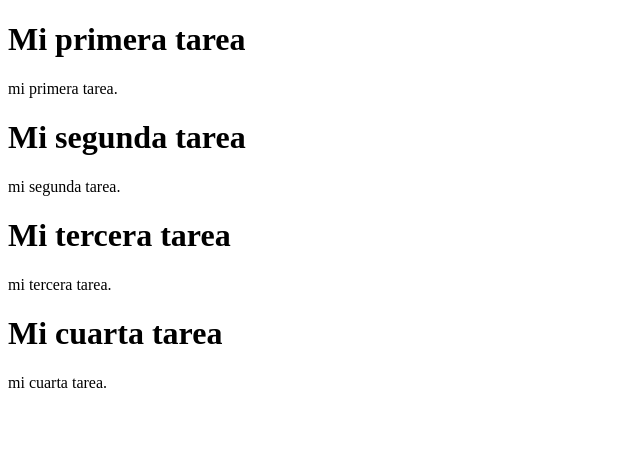
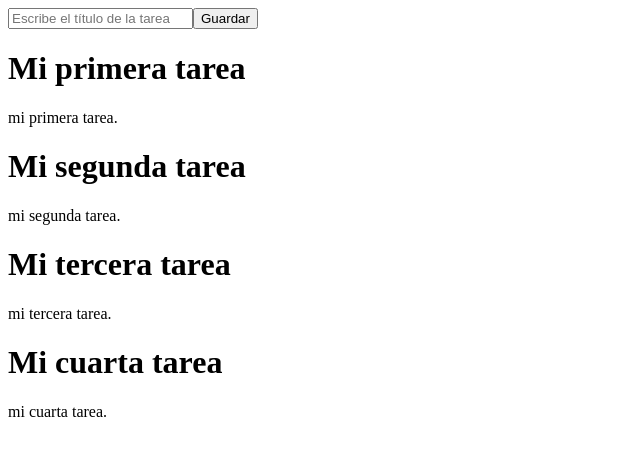
Before and after one commit to panxoyk/javascript_react-tasks, a React (Vite) app: page / in a window 1280 px wide. Shown: the top 456 px of the page, without its empty margins (0-640 px from the left). Built offline with nearby package versions, Linux system fonts and the light colour scheme.

Commit message:
Segunda Sesión proyecto

```diff
--- a/src/App.jsx
+++ b/src/App.jsx
@@ -1,9 +1,29 @@
+import {useState, useEffect} from 'react';
+
 import TaskList from './TaskList';
+import TaskForm from './TaskForm';
+
+import {tasks as data} from './tasks';
 
 function App () {
-  return <div>
-    <TaskList />
-  </div>
+  const [tasks, setTasks] = useState([]);
+
+  useEffect(() => {
+      setTasks(data);
+  }, []);
+
+  function CreateTask (taskTitle) {
+    setTasks([...tasks, {
+      id: tasks.length,
+      title: taskTitle,
+      description: "nueva tarea",
+    }]);
+  };
+
+  return <>
+    <TaskForm createTask={CreateTask} />
+    <TaskList tasks={tasks}/>
+  </>
 };
 
 export default App;
--- /dev/null
+++ b/src/TaskForm.jsx
@@ -0,0 +1,20 @@
+import {useState} from 'react';
+
+function TaskForm ({createTask}) {
+    const [title, setTitle] = useState("");
+
+    const handleSubmit = (e) => {
+        e.preventDefault();
+        createTask(title);
+    };
+
+    return <form onSubmit={handleSubmit}>
+        <input
+            placeholder="Escribe el título de la tarea"
+            onChange={(e) => setTitle(e.target.value)}
+        />
+        <button> Guardar </button>
+    </form>
+};
+
+export default TaskForm;
--- a/src/TaskList.jsx
+++ b/src/TaskList.jsx
@@ -1,13 +1,4 @@
-import {tasks as data} from './tasks';
-import {useState,useEffect} from 'react';
-
-function TaskList () {
-    const [tasks, setTasks] = useState([]);
-
-    useEffect(() => {
-        setTasks(data);
-    }, [])
-
+function TaskList ({tasks}) {
     if (tasks.length === 0) {
         return <h1> No hat tareas aún </h1>
     };
```
